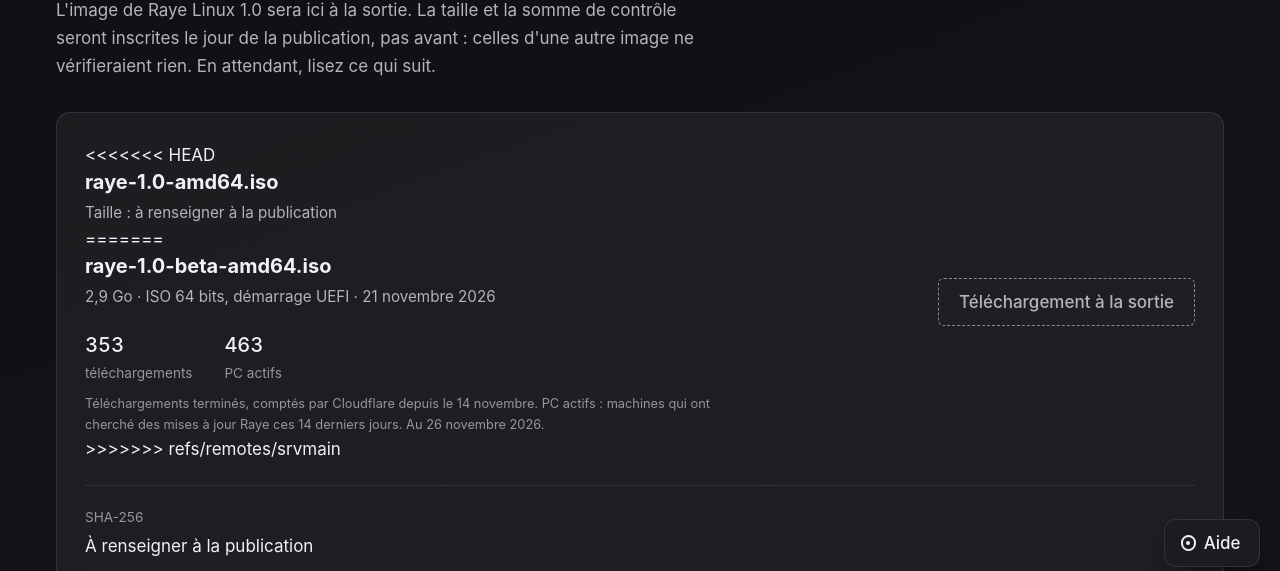
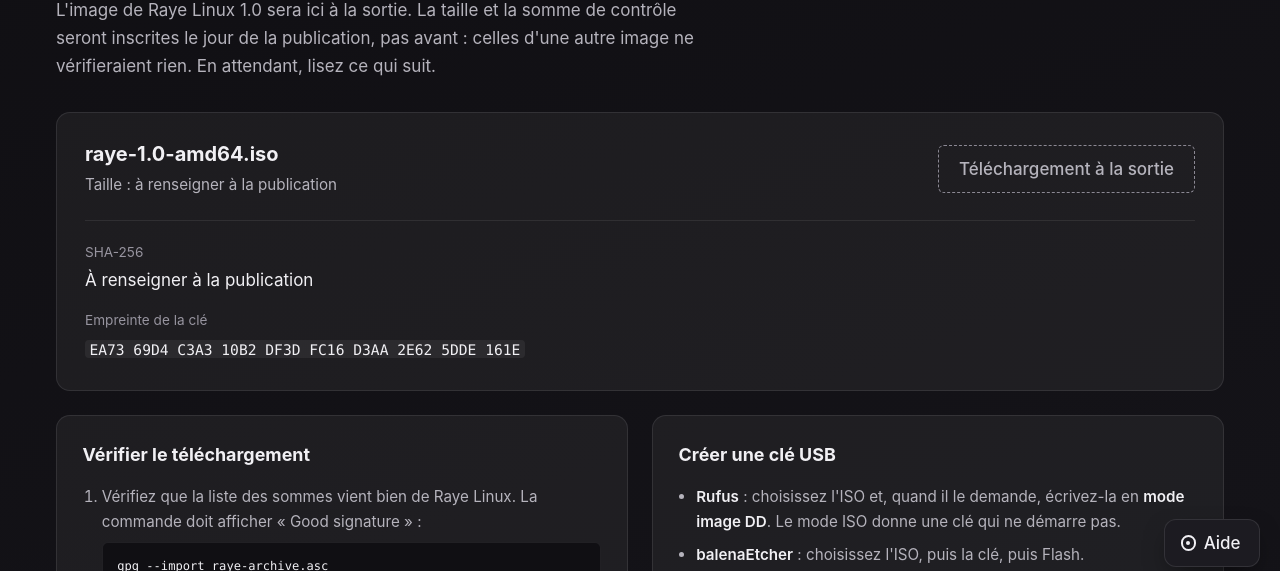
Before and after one commit to Raye-Linux/website, a plain HTML site: page site-v1/telecharger/index.html in a window 1280 px wide. Shown: the part 213-784 px from the top of the page. Drawn offline with Linux system fonts and the light colour scheme; no server answers.

Commit message:
Keep the V1 preview pages as they were before the roadmap merge

```diff
--- a/site-v1/telecharger/index.html
+++ b/site-v1/telecharger/index.html
@@ -81,15 +81,8 @@
 <section class="dl-file card" aria-labelledby="file-title">
 <div class="dl-file-top">
 <div>
-<<<<<<< HEAD
 <h2 id="file-title">raye-1.0-amd64.iso</h2>
 <p class="dl-meta">Taille : à renseigner à la publication</p>
-=======
-<h2 id="file-title">raye-1.0-beta-amd64.iso</h2>
-<p class="dl-meta">2,9 Go · ISO 64 bits, démarrage UEFI · 21 novembre 2026</p>
-<dl class="site-stats"><div><dt>téléchargements</dt><dd data-stat="complete">353</dd></div><div><dt>PC actifs</dt><dd data-stat="machines">463</dd></div></dl>
-<p class="site-stats-note">Téléchargements terminés, comptés par Cloudflare depuis le 14 novembre. PC actifs : machines qui ont cherché des mises à jour Raye ces 14 derniers jours. Au <span data-stat='date'>26 novembre 2026</span>.</p>
->>>>>>> refs/remotes/srvmain
 </div>
 <div class="dl-actions">
 <span class="btn btn-held">Téléchargement à la sortie</span>
```
Also changed, not shown: site-v1/en/download/index.html (+0 -7 lines), site-v1/en/index.html (+0 -5 lines), site-v1/index.html (+0 -5 lines).
